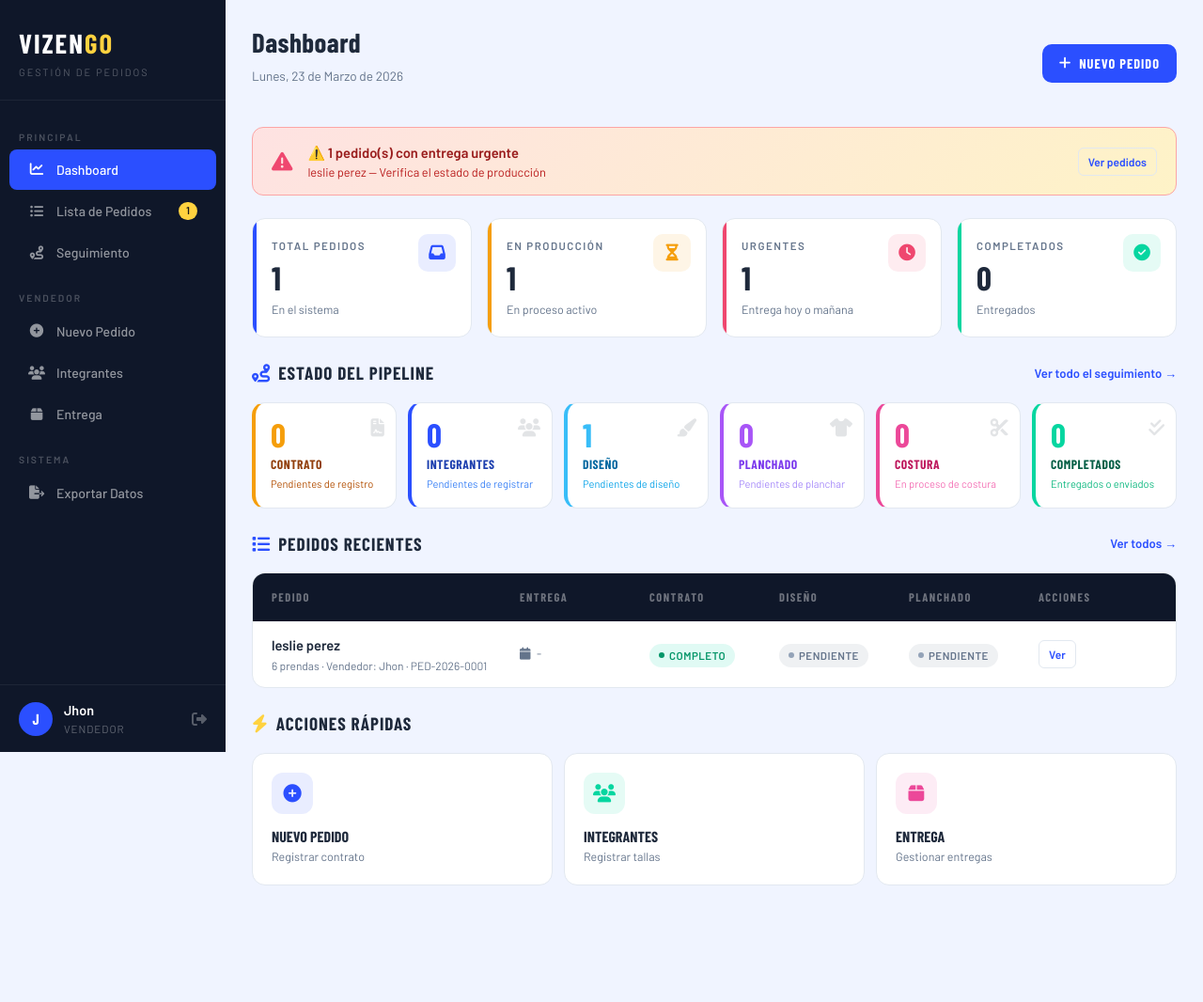
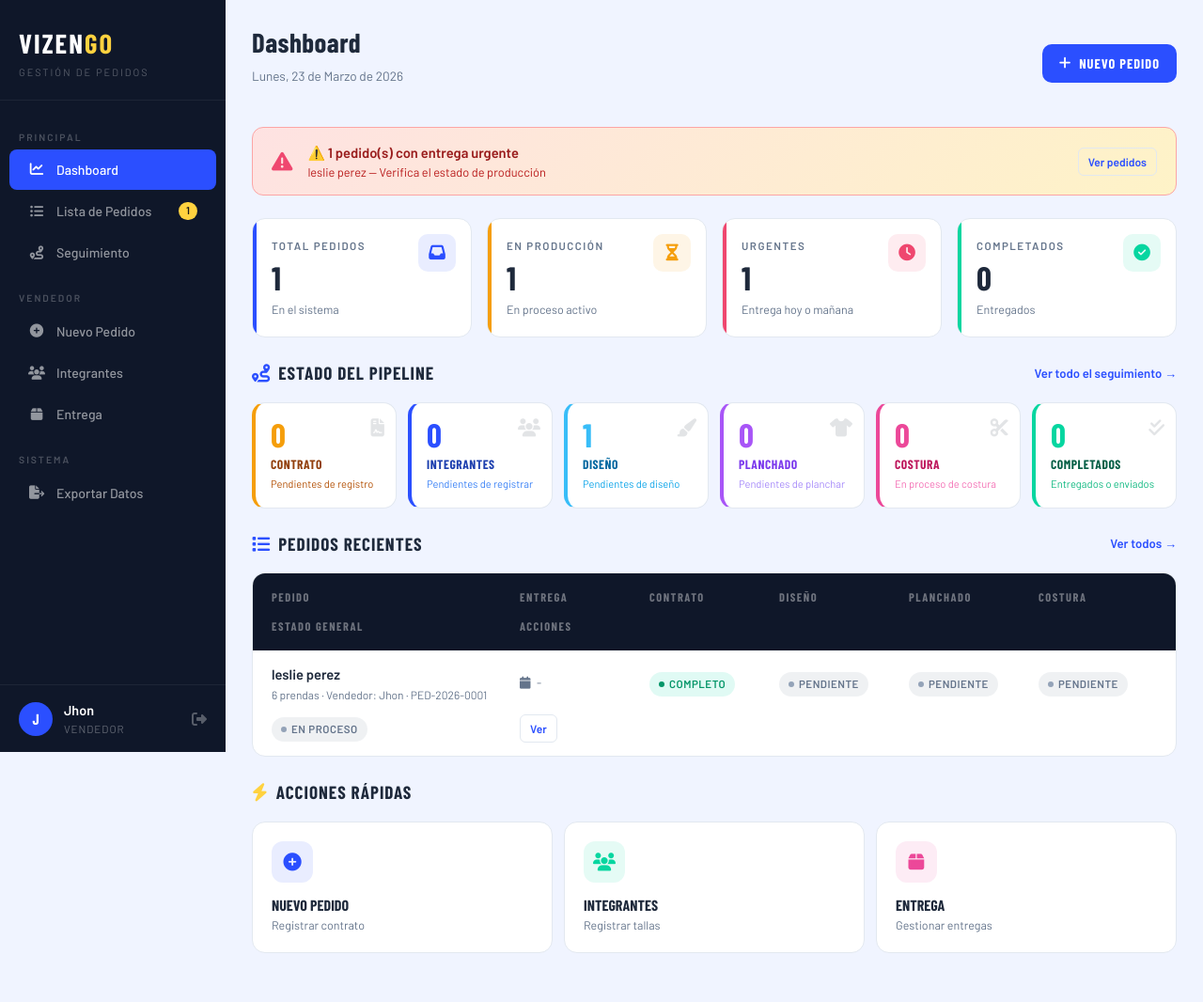
Before and after one commit to jhonrv1997/Vizengo_2, a PHP site: page /dashboard.php in a window 1280 px wide. Shown: the whole page at 94% size. Before the commit the page ends 942 px from the top, so only its background shows below. Run offline with PHP 8.4, Linux system fonts and the light colour scheme; a user stored in the database is signed in; data comes from the database, SQL or seed files in the repository; some web fonts are replaced.

Commit message:
Add files via upload

```diff
--- a/dashboard.php
+++ b/dashboard.php
@@ -198,6 +198,8 @@ $fechaHoy = str_replace(array_keys($meses), array_values($meses), $fechaHoy);
             <div class="pipeline-col-head">Contrato</div>
             <div class="pipeline-col-head">Diseño</div>
             <div class="pipeline-col-head">Planchado</div>
+            <div class="pipeline-col-head">Costura</div>
+            <div class="pipeline-col-head">Estado General</div>
             <div class="pipeline-col-head">Acciones</div>
         </div>
 
@@ -224,6 +226,42 @@ $fechaHoy = str_replace(array_keys($meses), array_values($meses), $fechaHoy);
             <div>
                 <span class="status-badge badge-<?php echo $pedido['estado_planchado'] === 'completo' ? 'completo' : 'pendiente'; ?>">
                     <span class="dot"></span><?php echo $pedido['estado_planchado'] === 'completo' ? 'Completo' : 'Pendiente'; ?>
+                </span>
+            </div>
+            <div>
+                <span class="status-badge badge-<?php echo $pedido['estado_costura'] === 'completo' ? 'completo' : 'pendiente'; ?>">
+                    <span class="dot"></span><?php echo $pedido['estado_costura'] === 'completo' ? 'Completo' : 'Pendiente'; ?>
+                </span>
+            </div>
+            <div>
+                <?php
+                $estadoGeneral = $pedido['estado_general'];
+                $badgeClass = '';
+                $estadoTexto = '';
+                switch($estadoGeneral) {
+                    case 'en_proceso':
+                        $badgeClass = 'pendiente';
+                        $estadoTexto = 'En Proceso';
+                        break;
+                    case 'listo_entrega':
+                        $badgeClass = 'completo';
+                        $estadoTexto = 'Listo Entrega';
+                        break;
+                    case 'entregado':
+                        $badgeClass = 'completo';
+                        $estadoTexto = 'Entregado';
+                        break;
+                    case 'cancelado':
+                        $badgeClass = 'pendiente';
+                        $estadoTexto = 'Cancelado';
+                        break;
+                    default:
+                        $badgeClass = 'pendiente';
+                        $estadoTexto = 'En Proceso';
+                }
+                ?>
+                <span class="status-badge badge-<?php echo $badgeClass; ?>">
+                    <span class="dot"></span><?php echo $estadoTexto; ?>
                 </span>
             </div>
             <div>
```
